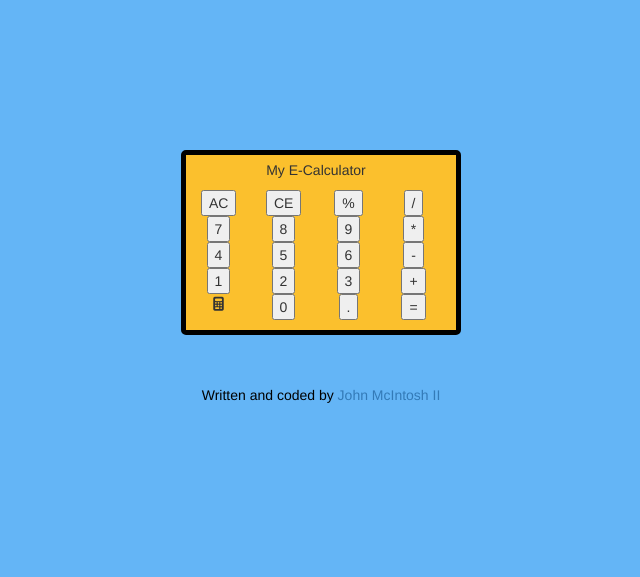
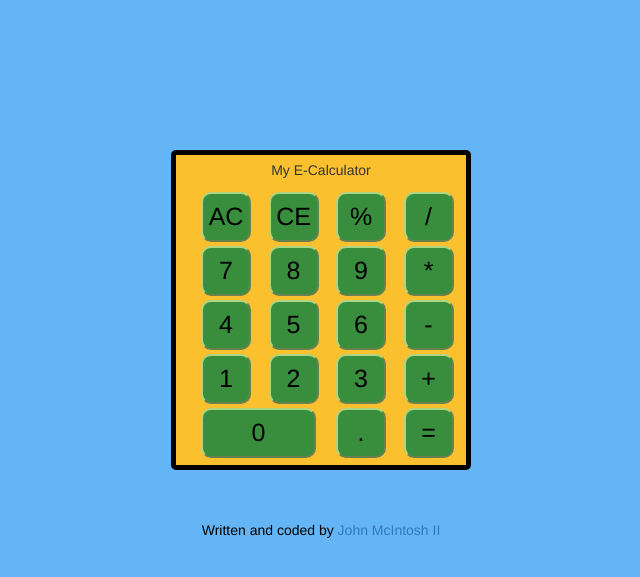
Before and after one commit to ver2point0/javascript-calculator, a PHP site: page / in a window 1280 px wide. Shown: the top 577 px of the page, without its empty margins (319-959 px from the left). Run offline with PHP 8.4, Linux system fonts and the light colour scheme; some libraries are stand-ins or nearby versions.

Commit message:
add css to buttons

```diff
--- a/css/styles.css
+++ b/css/styles.css
@@ -11,14 +11,47 @@ Calculator
 *********************************/
 #myECalculator{
   background-color: #fbc02d;
-  width: 280px;
+  width: 300px;
   border: solid;
   border-width: 5px;
   border-radius: 5px;
   border-color: #000000;
   margin: auto;
   text-align: center;
-  padding: 5px 25px 10px 15px;
+  padding: 5px 25px;
+}
+
+#calculatorTitle {
+
+}
+
+/*********************************
+buttons
+*********************************/
+.btns {
+  background-color: #388e3c;
+  border-color: #aed581;
+  color: black;
+  padding: 5px;
+  height: 50px;
+  width: 50px;
+  text-align: center;
+  font-size: 25px;
+  margin: 2px 0px 2px 0px;
+  border-radius: 10px;
+}
+
+#zero {
+  background-color: #388e3c;
+  border-color: #aed581;
+  color: black;
+  padding: 5px;
+  height: 50px;
+  width: 115px;
+  text-align: center;
+  font-size: 25px;
+  margin: 2px 0px 2px 0px;
+  border-radius: 10px;
 }
 
 /*********************************
--- a/index.html
+++ b/index.html
@@ -29,7 +29,7 @@
     <div class="container" id="myECalculator">
       <!-- calculator title -->
       <div class="row">
-        <p>My E-Calculator</p>
+        <p id="calculatorTitle">My E-Calculator</p>
       </div>
 
       <!-- results screen -->
@@ -38,80 +38,77 @@
       <!-- row for AC, CE, %, / -->
       <div class="row">
         <div class="col-xs-3">
-          <button value="ac">AC</button>
+          <button class="btns" value="ac">AC</button>
         </div>
         <div class="col-xs-3">
-          <button value="ce">CE</button>
+          <button class="btns" value="ce">CE</button>
         </div>
         <div class="col-xs-3">
-          <button value="percent">%</button>
+          <button class="btns" value="percent">%</button>
         </div>
         <div class="col-xs-3">
-          <button value="divide">/</button>
+          <button class="btns" value="divide">/</button>
         </div>
       </div>
 
       <!-- row for 7, 8, 9, * -->
       <div class="row">
         <div class="col-xs-3">
-          <button value="7">7</button>
+          <button class="btns" value="7">7</button>
         </div>
         <div class="col-xs-3">
-          <button value="8">8</button>
+          <button class="btns" value="8">8</button>
         </div>
         <div class="col-xs-3">
-          <button value="9">9</button>
+          <button class="btns" value="9">9</button>
         </div>
         <div class="col-xs-3">
-          <button value="multiply">*</button>
+          <button class="btns" value="multiply">*</button>
         </div>
       </div>
 
       <!-- row for 4, 5, 6, - -->
       <div class="row">
         <div class="col-xs-3">
-          <button value="4">4</button>
+          <button class="btns" value="4">4</button>
         </div>
         <div class="col-xs-3">
-          <button value="5">5</button>
+          <button class="btns" value="5">5</button>
         </div>
         <div class="col-xs-3">
-          <button value="6">6</button>
+          <button class="btns" value="6">6</button>
         </div>
         <div class="col-xs-3">
-          <button value="minus">-</button>
+          <button class="btns" value="minus">-</button>
         </div>
       </div>
 
       <!-- row for 1, 2, 3, + -->
       <div class="row">
         <div class="col-xs-3">
-          <button value="1">1</button>
+          <button class="btns" value="1">1</button>
         </div>
         <div class="col-xs-3">
-          <button value="2">2</button>
+          <button class="btns" value="2">2</button>
         </div>
         <div class="col-xs-3">
-          <button value="3">3</button>
+          <button class="btns" value="3">3</button>
         </div>
         <div class="col-xs-3">
-          <button value="plus">+</button>
+          <button class="btns" value="plus">+</button>
         </div>
       </div>
 
-      <!-- row for calculator icon, 0, ., = -->
+      <!-- row for calculator 0, ., = -->
       <div class="row">
-        <div class="col-xs-3">
-          <i class="fa fa-calculator" aria-hidden="true"></i>
+        <div class="col-xs-6">
+          <button id="zero" value="0">0</button>
         </div>
         <div class="col-xs-3">
-          <button value="0">0</button>
+          <button class="btns" value="dot">.</button>
         </div>
         <div class="col-xs-3">
-          <button value="dot">.</button>
-        </div>
-        <div class="col-xs-3">
-          <button value="equal">=</button>
+          <button class="btns" value="equal">=</button>
         </div>
       </div>
     </div>
```
